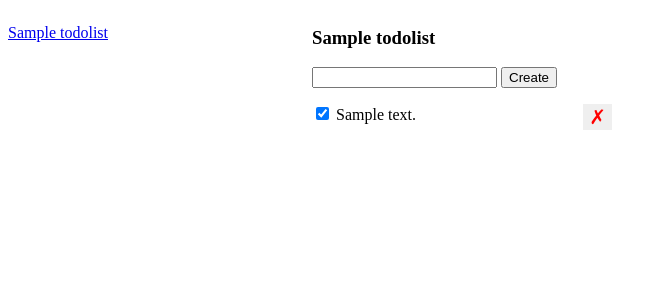
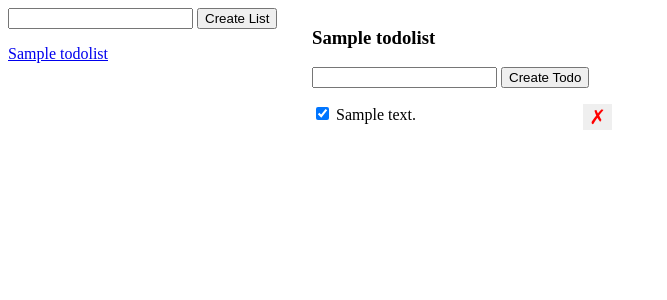
Before and after one commit to felipegontijo/todoapp, a Flask app: page /lists/1 in a window 1280 px wide. Shown: the top 300 px of the page, without its empty margins (0-667 px from the left). Run offline with Flask 2, Linux system fonts and the light colour scheme; tables that the repository leaves empty hold one stand-in row (values such as "Sample post").

Commit message:
feat: Allow user to create new list

```diff
--- a/app.py
+++ b/app.py
@@ -107,5 +107,27 @@ def get_todolist(todolist_id):
 
     return render_template('index.html', todos=todos, lists=todolists, active_list=active_list)
 
+@app.route('/lists/create', methods=['POST'])
+def create_list():
+    error = False
+    body = {}
+    try:
+        list_name = request.get_json()['name']
+        new_list = TodoList(name=list_name)
+        db.session.add(new_list)
+        db.session.commit()
+        body['name'] = new_list.name
+        body['id'] = new_list.id
+    except:
+        error = True
+        db.session.rollback()
+        print(sys.exc_info())
+    finally:
+        db.session.close()
+    if error:
+        abort(500)
+    else:
+        return jsonify(body)
+
 if __name__ == '__main__':
     app.run()
--- a/templates/index.html
+++ b/templates/index.html
@@ -34,9 +34,13 @@
 </head>
 <body>
     <div class="lists-wrapper">
+        <form id="create-list">
+            <input id="name" type="text" name="name">
+            <input type="submit" value="Create List">
+        </form>
         <ul id="lists">
             {% for list in lists %}
-                <li><a href="/lists/{{ list.id }}">
+                <li data-id="{{ list.id }}"><a href="/lists/{{ list.id }}">
                     {{ list.name }}
                 </a></li>
             {% endfor %}
@@ -44,9 +48,9 @@
     </div>
     <div class="todos-wrapper">
         <h3 class="todos-header" data-id="{{ active_list.id }}">{{ active_list.name }}</h3>
-        <form id="form">
+        <form id="create-todo">
             <input id="description" type="text" name="description"/>
-            <input type="submit" value="Create"/>
+            <input type="submit" value="Create Todo"/>
         </form>
         <div id="error" class="hidden">Something went wrong.</div>
         <ul id="todos">
@@ -60,6 +64,31 @@
         </ul>
     </div>
     <script>
+        document.getElementById('create-list').onsubmit = (e) => {
+            e.preventDefault()
+            fetch('/lists/create', {
+                method: 'POST',
+                headers: {
+                    'Content-Type': 'application/json'
+                },
+                body: JSON.stringify({
+                    'name': document.getElementById('name').value
+                })
+            })
+            .then(response => response.json())
+            .then(jsonResponse => {
+                const lists = document.getElementById('lists')
+                const new_list = document.createElement('LI')
+                new_list.dataset.id = jsonResponse.id
+
+                const link = document.createElement('A')
+                link.href = `/lists/${jsonResponse.id}`
+                link.innerHTML = jsonResponse.name
+
+                new_list.appendChild(link)
+                lists.appendChild(new_list)
+            })
+        }
         const buttons = document.querySelectorAll('.delete-button')
         for (const button of buttons) {
             button.onclick = (e) => {
@@ -96,7 +125,7 @@
                 })
             }
         }
-        document.getElementById('form').onsubmit = (e) => {
+        document.getElementById('create-todo').onsubmit = (e) => {
             e.preventDefault()
             fetch('/todos/create', {
                 method: 'POST',
```
